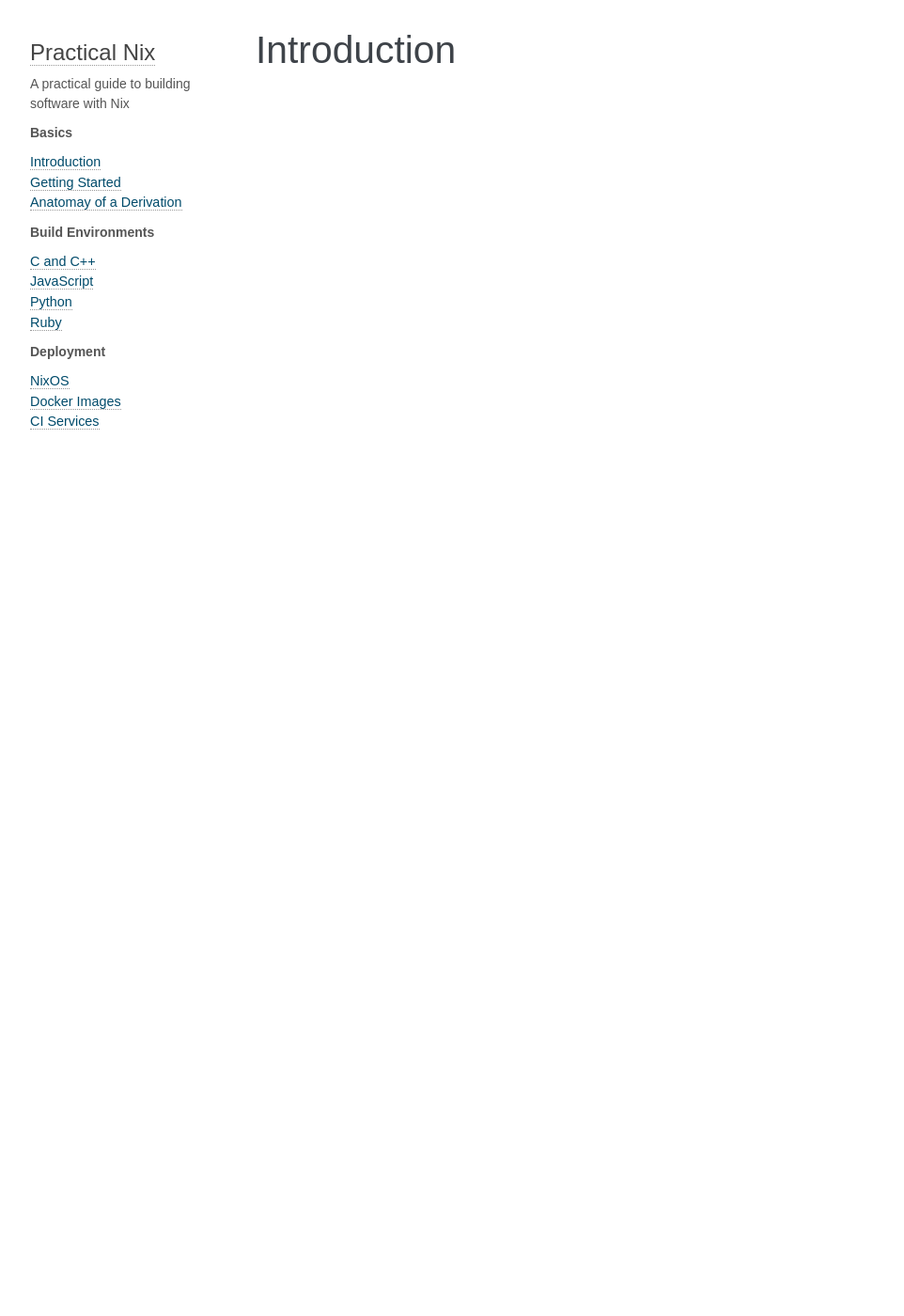
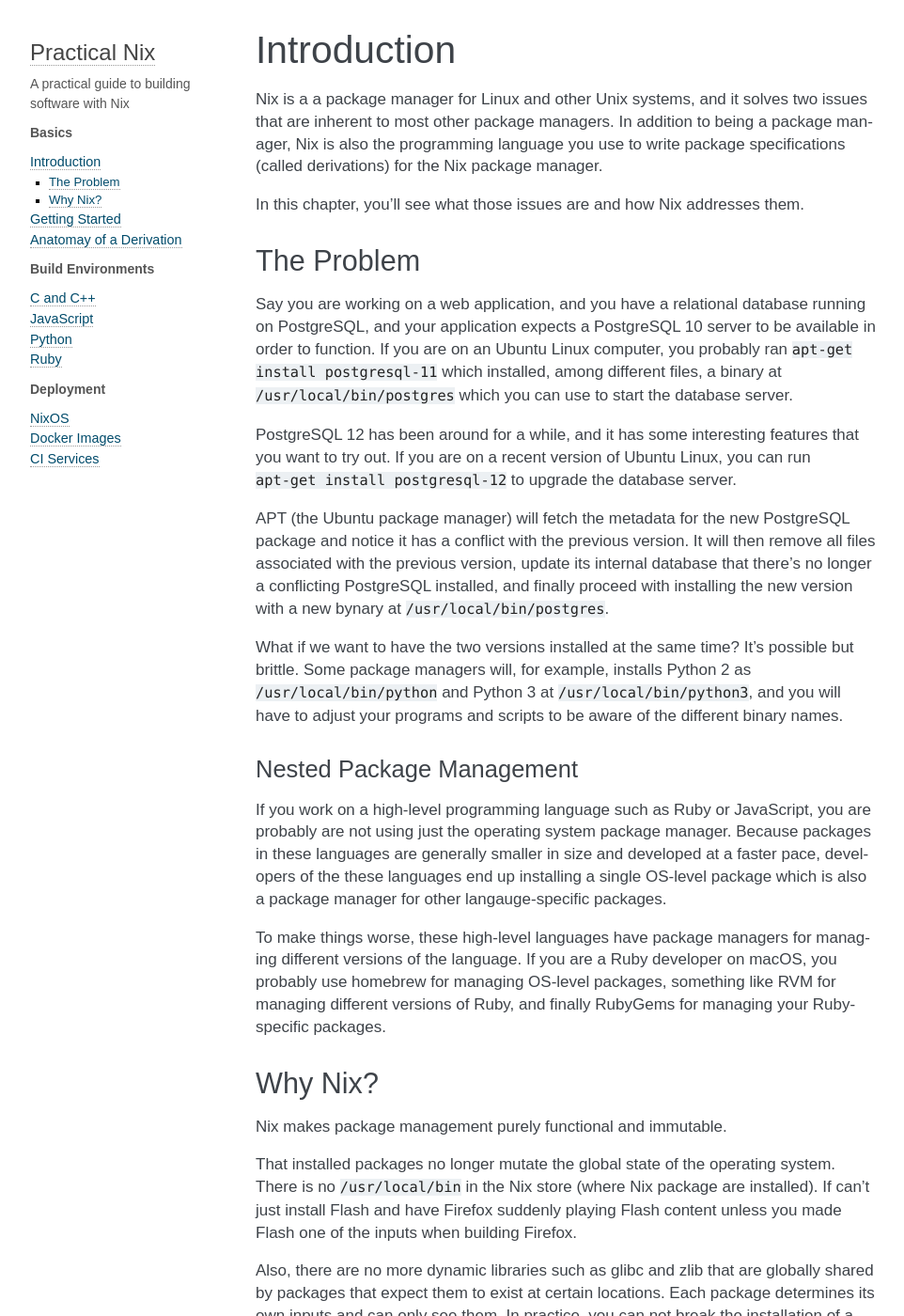
Before and after one commit to lucazz/practical-nix, a Sphinx documentation site: the page built from source/basics/introduction.rst, in a window 1280 px wide and 1400 px high. Shown: the whole window at 94% size, without its empty margins (148-1110 px from the left). Built offline with Sphinx 7.4.7, drawn with Linux system fonts in a browser that asks for light colours; some of the changed text lies outside the part shown.

Commit message:
Begin writing introduction

```diff
--- a/source/basics/introduction.rst
+++ b/source/basics/introduction.rst
@@ -1,2 +1,68 @@
+************
 Introduction
-============
+************
+
+Nix is a a package manager for Linux and other Unix systems, and it solves two
+issues that are inherent to most other package managers. In addition to being a
+package manager, Nix is also the programming language you use to write package
+specifications (called derivations) for the Nix package manager.
+
+In this chapter, you'll see what those issues are and how Nix addresses them.
+
+The Problem
+===========
+
+Say you are working on a web application, and you have a relational database
+running on PostgreSQL, and your application expects a PostgreSQL 10 server to
+be available in order to function. If you are on an Ubuntu Linux computer, you
+probably ran ``apt-get install postgresql-11`` which installed, among different
+files, a binary at ``/usr/local/bin/postgres`` which you can use to start the
+database server.
+
+PostgreSQL 12 has been around for a while, and it has some interesting features
+that you want to try out. If you are on a recent version of Ubuntu Linux, you
+can run ``apt-get install postgresql-12`` to upgrade the database server.
+
+APT (the Ubuntu package manager) will fetch the metadata for the new PostgreSQL
+package and notice it has a conflict with the previous version. It will then
+remove all files associated with the previous version, update its internal
+database that there's no longer a conflicting PostgreSQL installed, and finally
+proceed with installing the new version with a new bynary at ``/usr/local/bin/postgres``.
+
+What if we want to have the two versions installed at the same time? It's
+possible but brittle. Some package managers will, for example, installs Python
+2 as ``/usr/local/bin/python`` and Python 3 at ``/usr/local/bin/python3``, and
+you will have to adjust your programs and scripts to be aware of the different
+binary names.
+
+Nested Package Management
+-------------------------
+
+If you work on a high-level programming language such as Ruby or JavaScript,
+you are probably are not using just the operating system package manager.
+Because packages in these languages are generally smaller in size and developed
+at a faster pace, developers of the these languages end up installing a single
+OS-level package which is also a package manager for other langauge-specific
+packages.
+
+To make things worse, these high-level languages have package managers for
+managing different versions of the language. If you are a Ruby developer on
+macOS, you probably use homebrew for managing OS-level packages, something like
+RVM for managing different versions of Ruby, and finally RubyGems for managing
+your Ruby-specific packages.
+
+Why Nix?
+========
+
+Nix makes package management purely functional and immutable.
+
+That installed packages no longer mutate the global state of the operating
+system. There is no ``/usr/local/bin`` in the Nix store (where Nix package are
+installed). If can't just install Flash and have Firefox suddenly playing Flash
+content unless you made Flash one of the inputs when building Firefox.
+
+Also, there are no more dynamic libraries such as glibc and zlib that are
+globally shared by packages that expect them to exist at certain locations.
+Each package determines its own inputs and can only see them. In practice, you
+can not break the installation of a package but making changes to another
+package.
```
